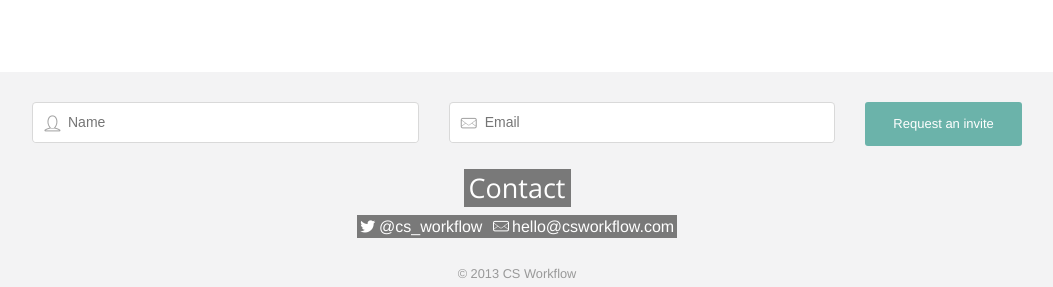
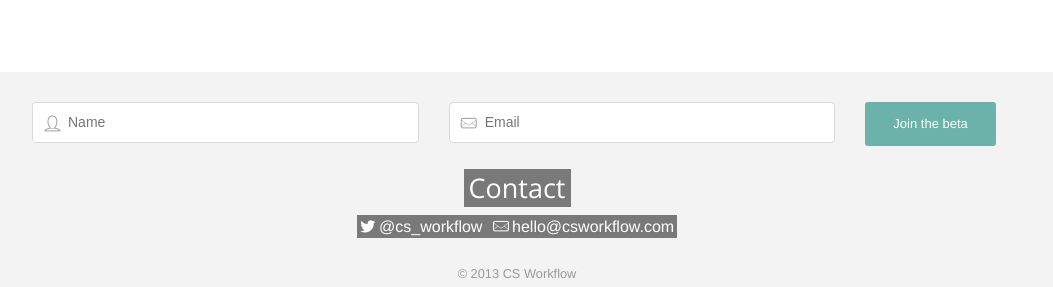
Before and after one commit to bchadfield/csw-website, a Jekyll site: the page built from index.html, in a window 1280 px wide. Shown: the part 6110-6397 px from the top of the page, without its empty margins (123-1176 px from the left). Built offline with Jekyll 4.4.1, drawn with Linux system fonts in a browser that asks for light colours; nearby versions of some CDN libraries; Markdown is read by kramdown in place of the engine named in the settings.

Commit message:
Site update

```diff
--- a/_includes/footer.html
+++ b/_includes/footer.html
@@ -12,7 +12,7 @@
                 <i class="li_mail icon-mail"></i>
               </div>
               <div class="small-12 medium-2 columns">
-                <input type="submit" class="button small radius" value="Request an invite">
+                <input type="submit" class="button small radius" value="Join the beta">
               </div>
             </div>
           </form>
```
